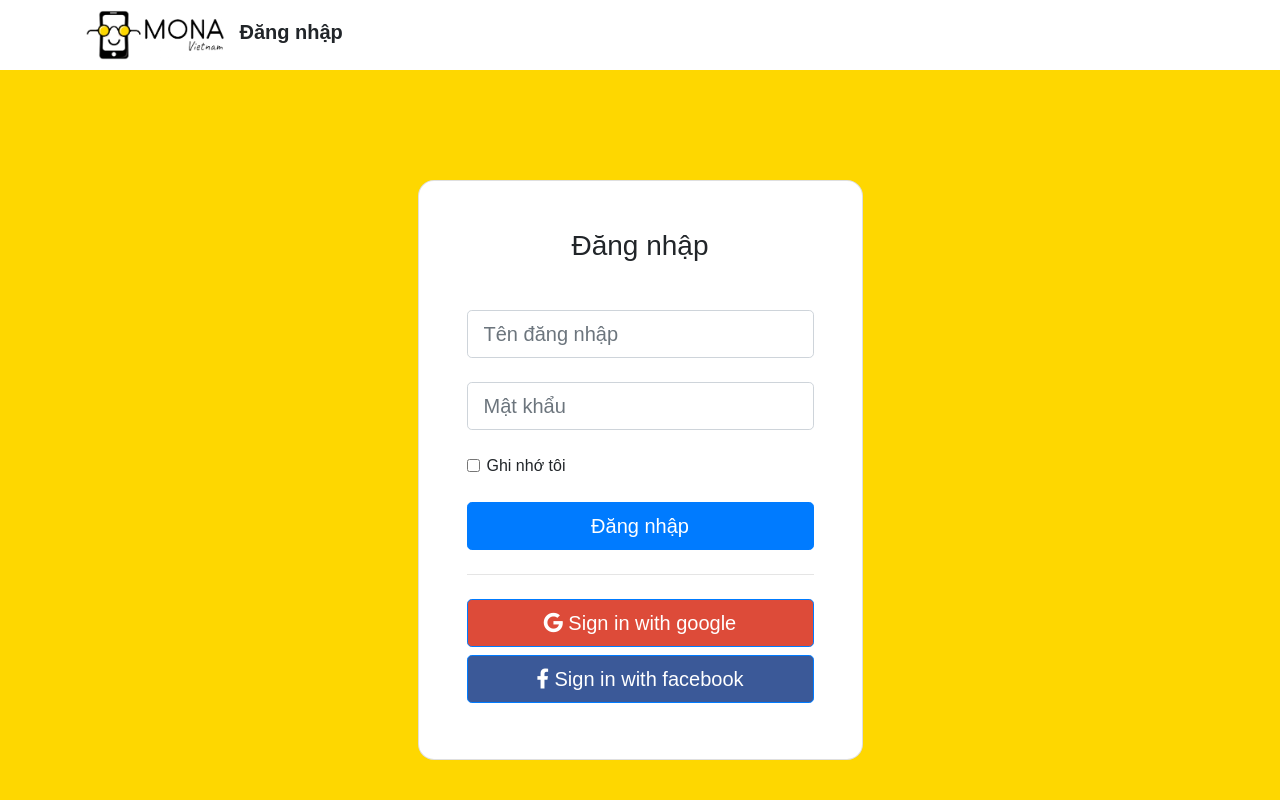
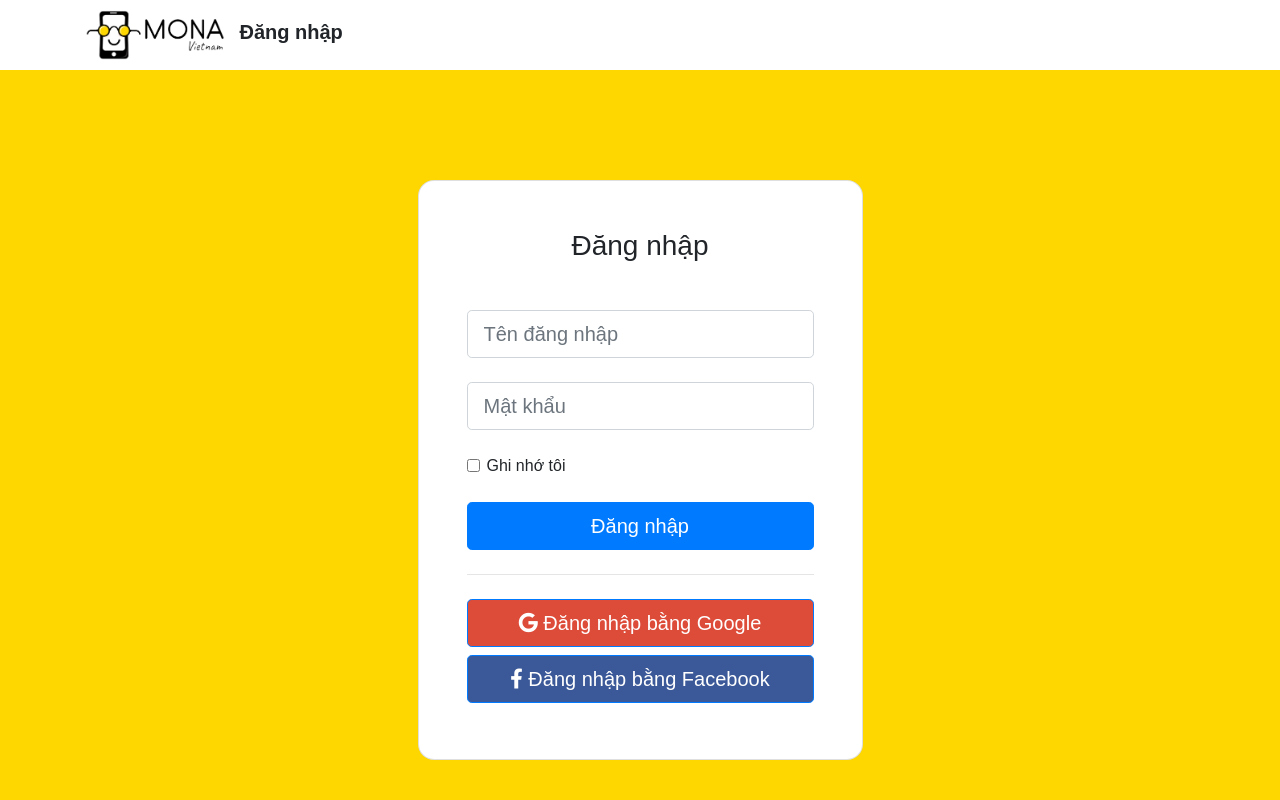
Before and after one commit to tinnguyen14/login-landingpage-app, a plain HTML site: page login.html in a window 1280 px wide. Shown: the top 800 px of the page. Drawn offline with nearby package versions, Linux system fonts and the light colour scheme; a web font is replaced by a local one.

Commit message:
last commit

```diff
--- a/login.html
+++ b/login.html
@@ -49,8 +49,8 @@
 
                   <hr class="my-4">
 
-                  <button class="btn btn-lg btn-block btn-primary" style="background-color: #dd4b39;" type="submit"><i class="fab fa-google me-2"></i> Sign in with google</button>
-                  <button class="btn btn-lg btn-block btn-primary mb-2" style="background-color: #3b5998;" type="submit"><i class="fab fa-facebook-f me-2"></i> Sign in with facebook</button>
+                  <button class="btn btn-lg btn-block btn-primary" style="background-color: #dd4b39;" type="submit"><i class="fab fa-google me-2"></i> Đăng nhập bằng Google</button>
+                  <button class="btn btn-lg btn-block btn-primary mb-2" style="background-color: #3b5998;" type="submit"><i class="fab fa-facebook-f me-2"></i> Đăng nhập bằng Facebook</button>
 
                 </div>
               </div>
```
